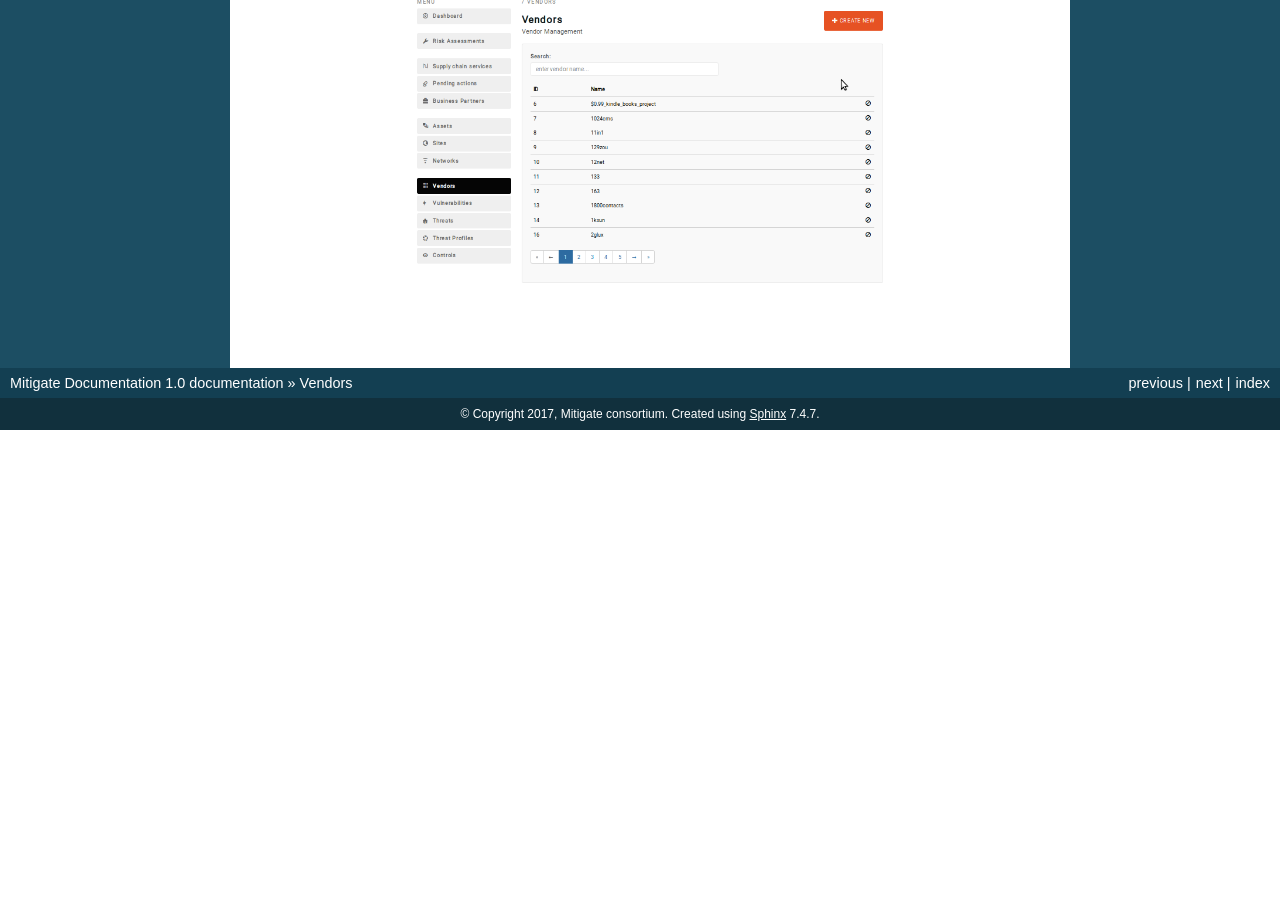
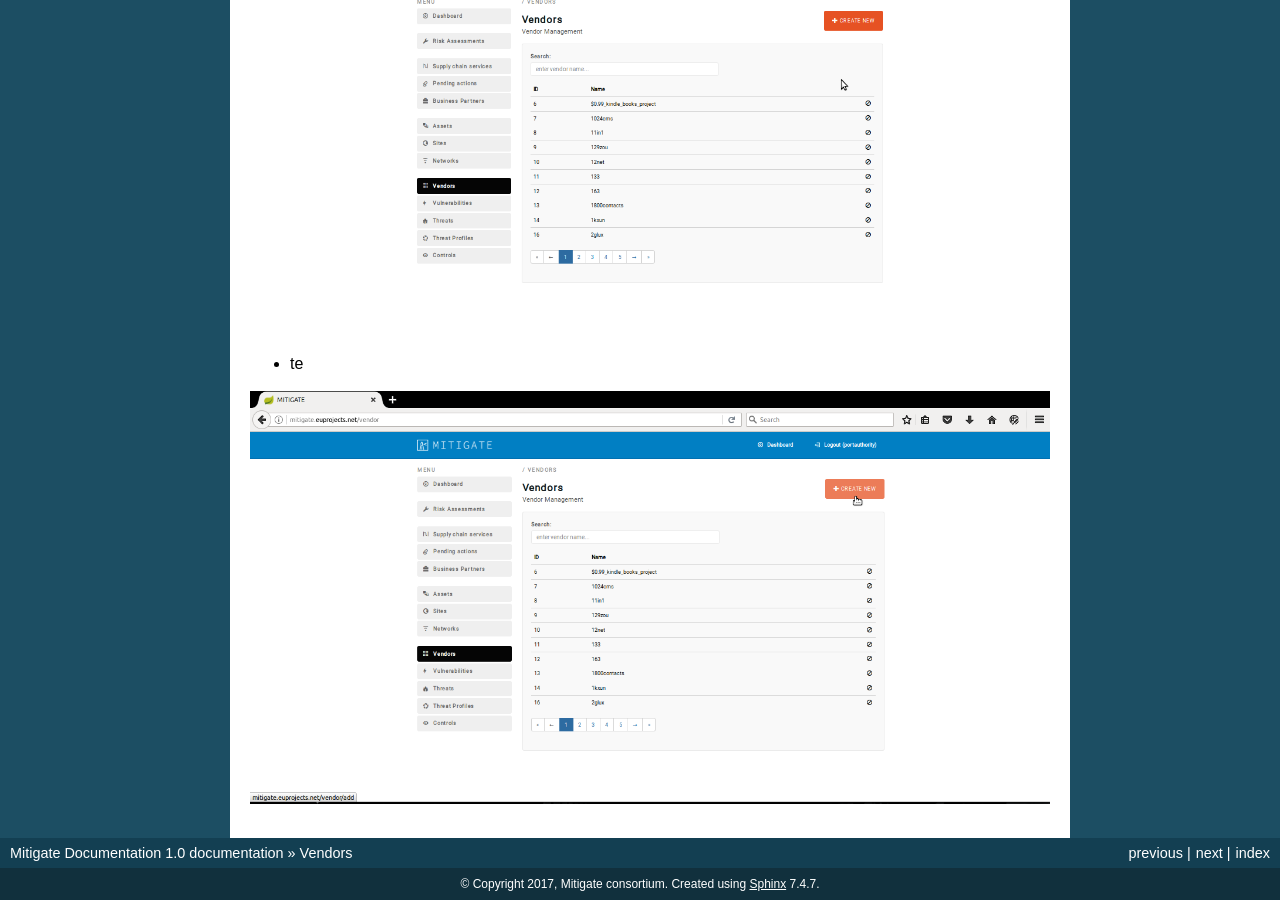
Before and after one commit to singularlogic/mitigate-documentation, a Sphinx documentation site: the page built from docs/e_vendor.rst, in a window 1280 px wide and 900 px high, scrolled down 2709 px. Built offline with Sphinx 7.4.7, drawn with Linux system fonts in a browser that asks for light colours; before the commit the page ends 3139 px from its top, so only the background shows below that.

Commit message:
Update e_vendor.rst

```diff
--- a/docs/e_vendor.rst
+++ b/docs/e_vendor.rst
@@ -33,3 +33,7 @@ Add a vendor
 - Click on "Vendors" Menu-item.
 
 .. image:: assets/vl.png
+
+- te
+
+.. image:: assets/ed_v.png
```
